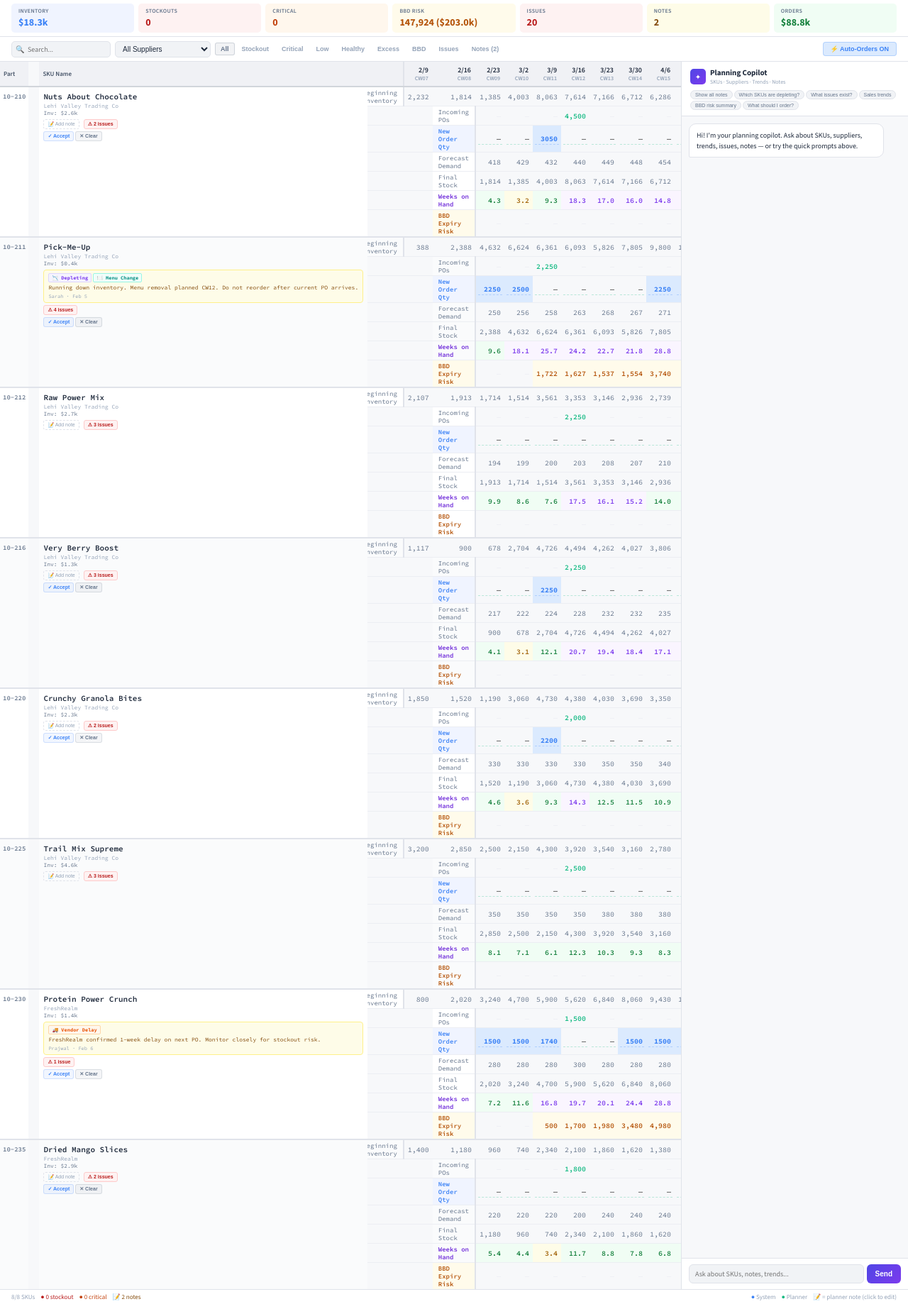
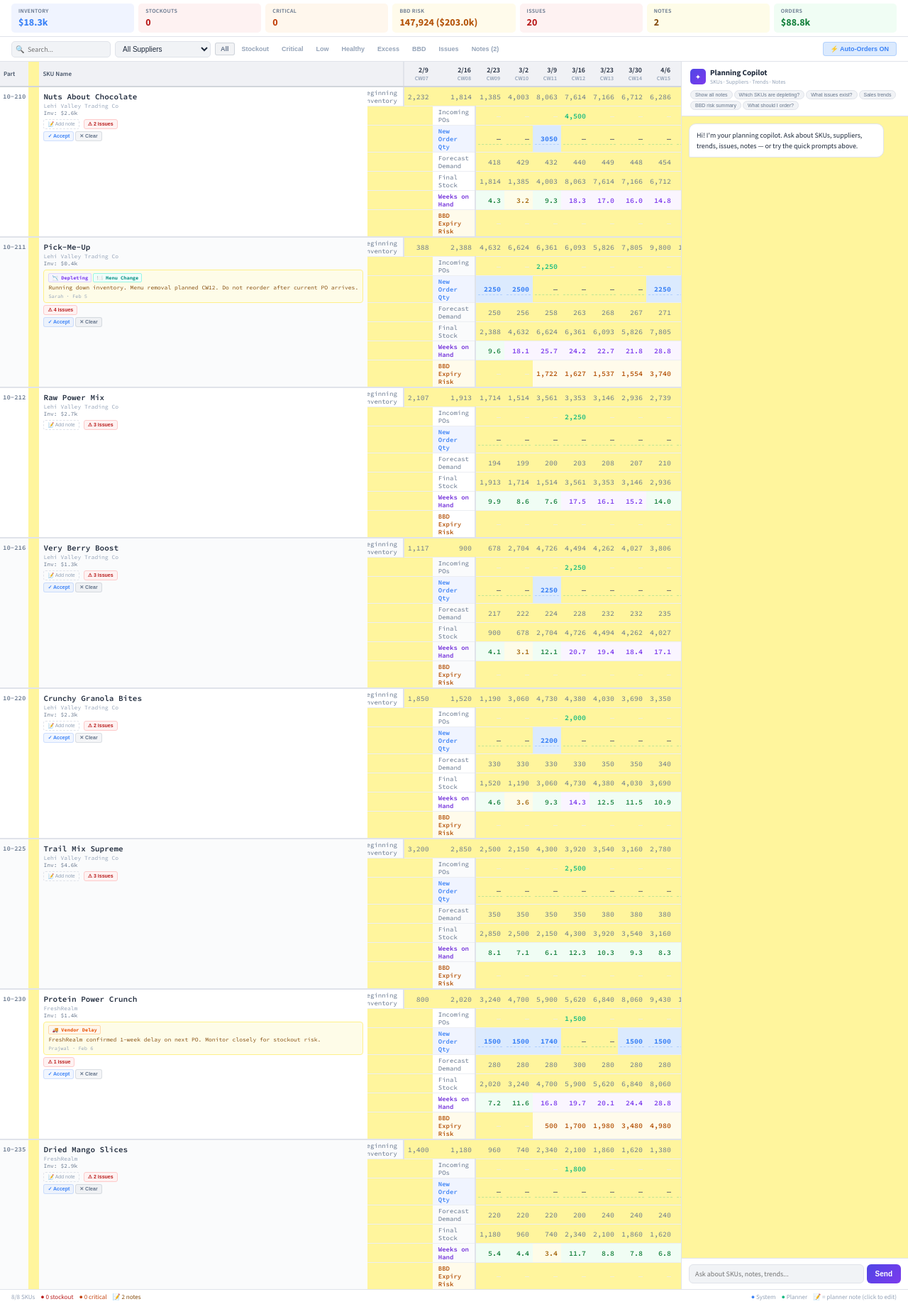
Before and after one commit to MSBMDAI/MRP, a Flask app: page / in a window 1280 px wide. Shown: the part 41-1879 px from the top of the page at 71% size. Run offline with Flask 3, Linux system fonts and the light colour scheme.

Commit message:
Apply yellow background across Flask app layout

```diff
--- a/templates/index.html
+++ b/templates/index.html
@@ -9,16 +9,16 @@
   <link href="https://fonts.googleapis.com/css2?family=Source+Sans+3:wght@400;500;600;700&family=Source+Code+Pro:wght@400;500;600;700&display=swap" rel="stylesheet" />
   <style>
     * { box-sizing: border-box; margin: 0; padding: 0; }
-    body { font-family: 'Source Sans 3', 'Segoe UI', system-ui, sans-serif; background: #f7f8fa; color: #1e293b; height: 100vh; display: flex; flex-direction: column; overflow: hidden; }
-    #root { flex: 1; display: flex; flex-direction: column; overflow: hidden; }
+    body { font-family: 'Source Sans 3', 'Segoe UI', system-ui, sans-serif; background: #fff59d; color: #1e293b; height: 100vh; display: flex; flex-direction: column; overflow: hidden; }
+    #root { flex: 1; display: flex; flex-direction: column; overflow: hidden; background: #fff59d; }
     .header { background: #fff; border-bottom: 1px solid #e0e3ea; padding: 7px 16px; display: flex; align-items: center; justify-content: space-between; flex-shrink: 0; }
     .summary { background: #fff; border-bottom: 1px solid #e0e3ea; padding: 5px 16px; display: flex; gap: 6px; flex-shrink: 0; }
     .summary-cell { border-radius: 5px; padding: 5px 10px; flex: 1; min-width: 0; }
     .summary-cell .label { font-size: 8px; color: #64748b; text-transform: uppercase; letter-spacing: 0.04em; font-weight: 600; }
     .summary-cell .value { font-size: 14px; font-weight: 700; margin-top: 1px; }
     .toolbar { background: #fff; border-bottom: 1px solid #e0e3ea; padding: 5px 16px; display: flex; align-items: center; justify-content: space-between; flex-shrink: 0; }
-    .main { flex: 1; display: flex; overflow: hidden; }
-    .grid-wrap { flex: 1; overflow: auto; }
+    .main { flex: 1; display: flex; overflow: hidden; background: #fff59d; }
+    .grid-wrap { flex: 1; overflow: auto; background: #fff59d; }
     table { border-collapse: collapse; font-size: 11px; min-width: 1100px; }
     th { padding: 5px; text-align: left; font-size: 9px; font-weight: 600; color: #475569; border-bottom: 2px solid #d1d5db; white-space: nowrap; background: #f0f1f5; }
     th.sticky-left { position: sticky; left: 0; z-index: 60; background: #f0f1f5; }
@@ -29,12 +29,12 @@
     input[type="text"], input[type="number"] { outline: none; font-family: inherit; }
     input[type="number"]::-webkit-inner-spin-button, input[type="number"]::-webkit-outer-spin-button { -webkit-appearance: none; }
     input[type="number"] { -moz-appearance: textfield; }
-    .copilot-panel { width: 320px; min-width: 320px; border-left: 1px solid #e0e3ea; background: #f7f8fa; display: flex; flex-direction: column; flex-shrink: 0; }
+    .copilot-panel { width: 320px; min-width: 320px; border-left: 1px solid #e0e3ea; background: #fff59d; display: flex; flex-direction: column; flex-shrink: 0; }
     .chat-msg { max-width: 92%;; padding: 8px 10px; border-radius: 10px; font-size: 10px; line-height: 1.5; white-space: pre-wrap; }
     .chat-msg.user { align-self: flex-end; border-radius: 10px 10px 2px 10px; background: #eef2ff; border: 1px solid rgba(79,70,229,0.13); }
     .chat-msg.ai { align-self: flex-start; border-radius: 10px 10px 10px 2px; background: #fff; border: 1px solid #e0e3ea; }
     ::-webkit-scrollbar { width: 7px; height: 7px; }
-    ::-webkit-scrollbar-track { background: #f7f8fa; }
+    ::-webkit-scrollbar-track { background: #fff59d; }
     ::-webkit-scrollbar-thumb { background: #e0e3ea; border-radius: 4px; }
   </style>
 </head>
```
